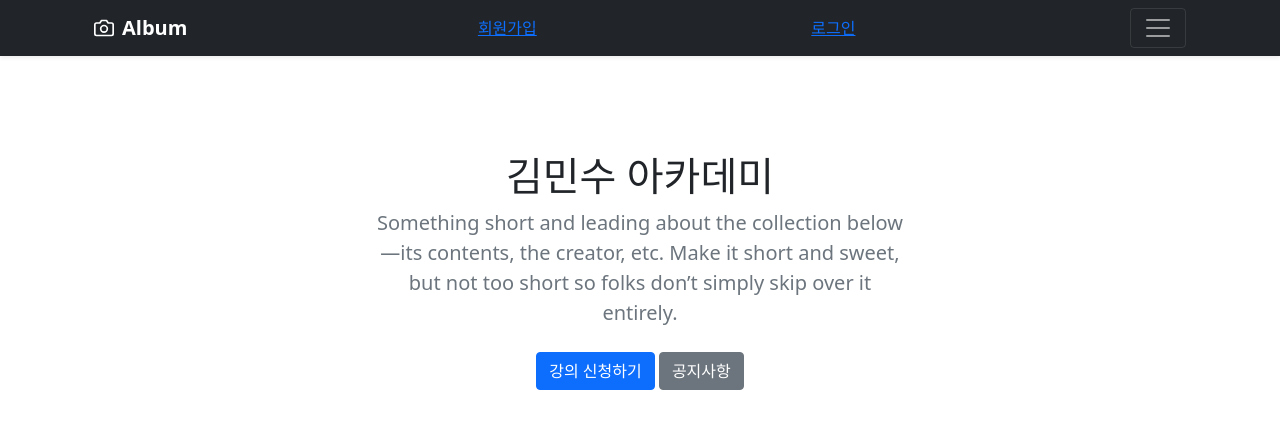
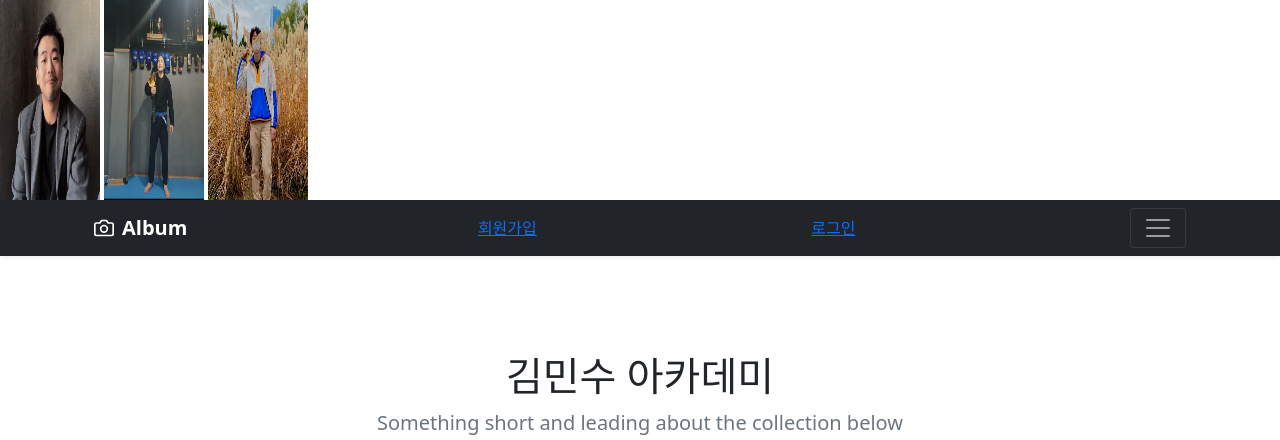
Before and after one commit to rhehd721/Django_-Intensive, a Django app: page / in a window 1280 px wide. Shown: the top 440 px of the page. Run offline with Django 3.2, Linux system fonts and the light colour scheme; some libraries are stand-ins or nearby versions.

Commit message:
이미지 추가

```diff
--- a/민수/KimMinSu/App/templates/html/index.html
+++ b/민수/KimMinSu/App/templates/html/index.html
@@ -51,6 +51,9 @@
 <body>
 
     <header>
+        <img src="./image/1.jpeg" width="100px" height="200px">
+        <img src="./static/image/2.jpeg" width="100" height="200">
+        <img src="3.jpeg" width="100" height="200">
         <div class="collapse bg-dark" id="navbarHeader">
             <div class="container">
                 <div class="row">
@@ -103,7 +106,7 @@
 
     <main>
 
-        <section class="py-5 text-center container">
+        <section class="py-5 text-center container" >
             <div class="row py-lg-5">
                 <div class="col-lg-6 col-md-8 mx-auto">
                     <h1 class="fw-light">김민수 아카데미</h1>
```
Also changed, not shown: 민수/KimMinSu/App/static/image/1.jpeg (added), 민수/KimMinSu/App/static/image/2.jpeg (added), 민수/KimMinSu/App/static/image/3.jpeg (added), 민수/KimMinSu/db.sqlite3.
